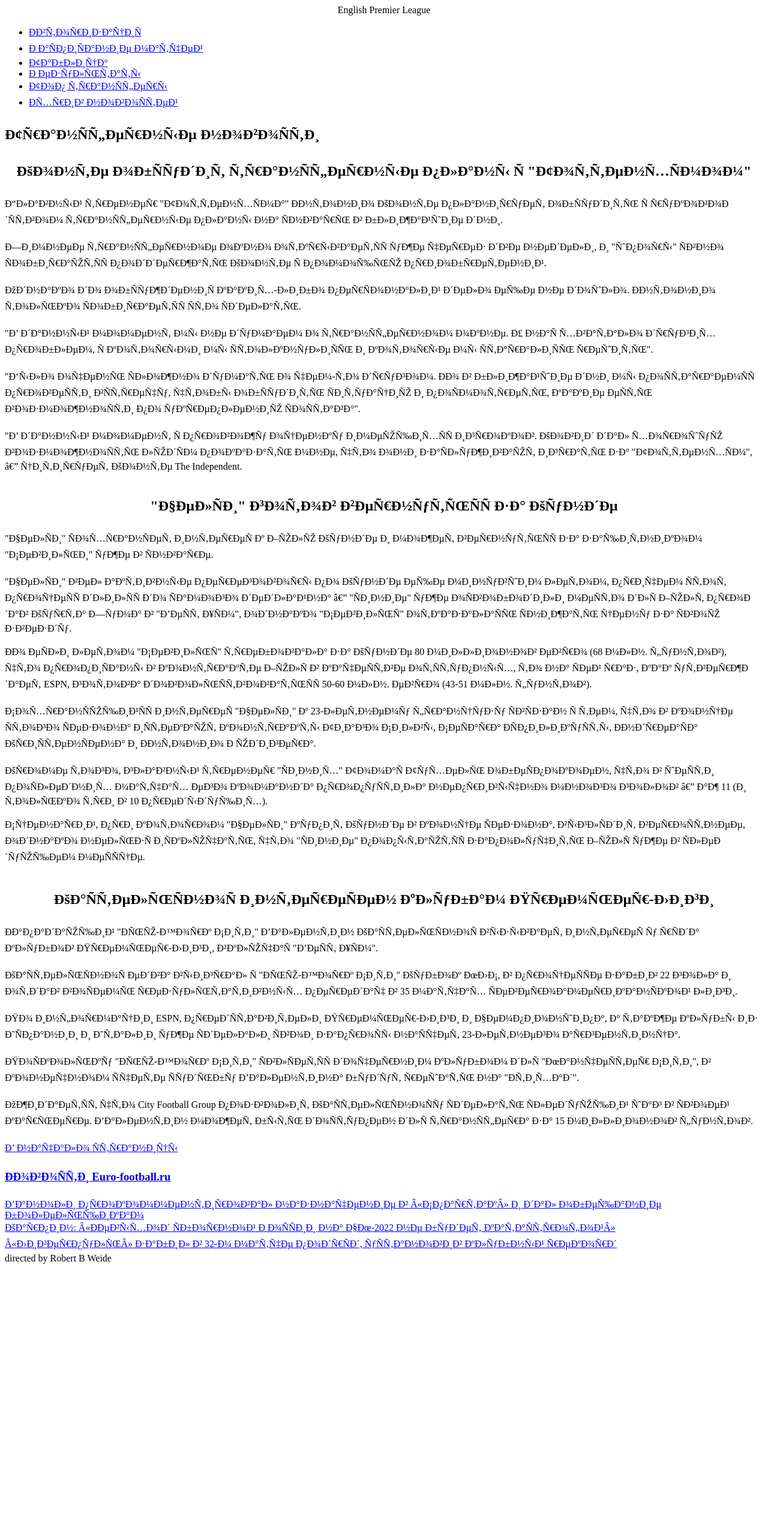
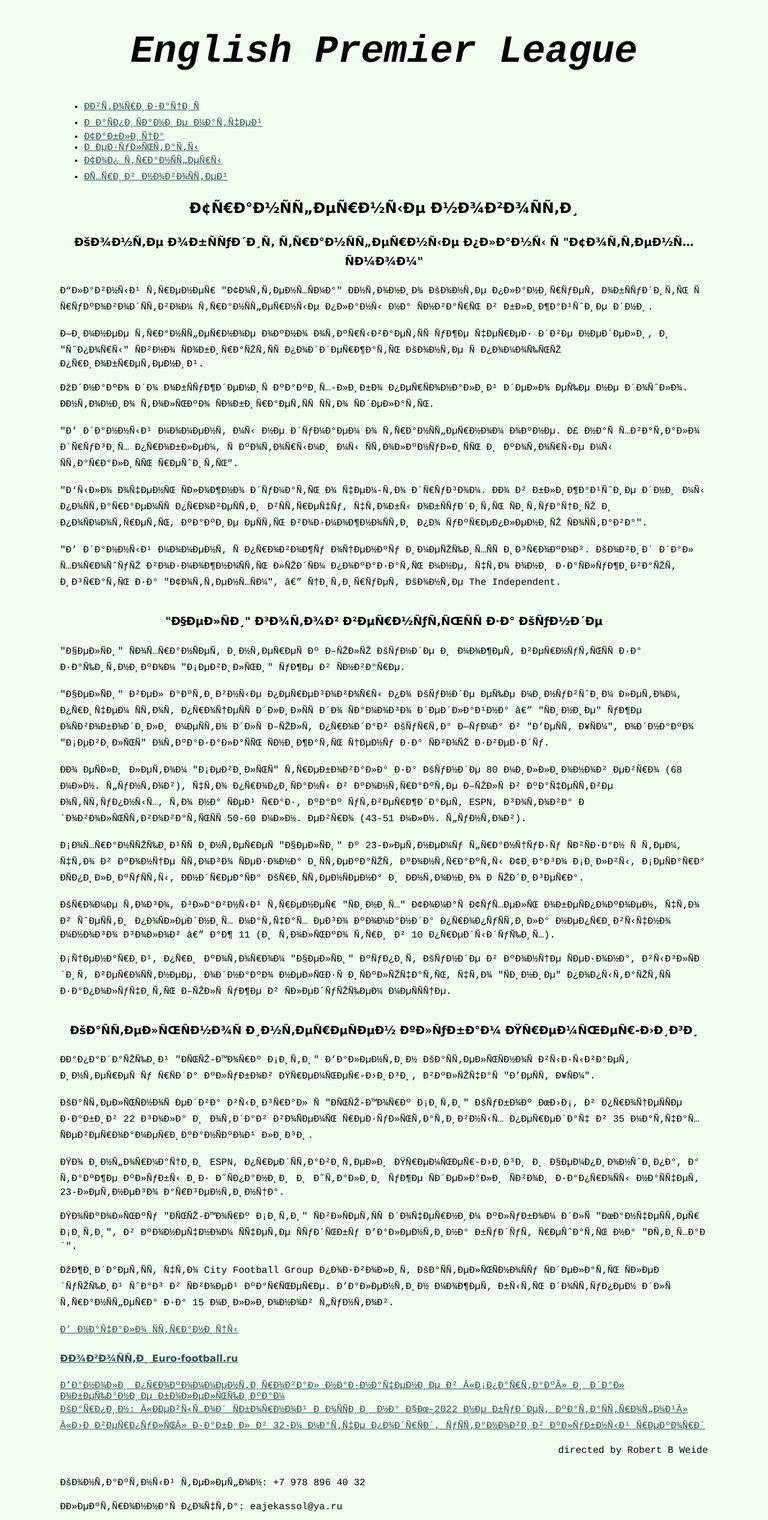
Before and after one commit to Jekasss/htmlbasic, a plain HTML site: page html_lesson_3/homework_3_page_1.html in a window 1280 px wide. Shown: the whole page at 60% size. Before the commit the page ends 2115 px from the top, so only its background shows below. Drawn offline with Linux system fonts and the light colour scheme.

Commit message:
completed my homework

```diff
--- /dev/null
+++ b/html_lesson_3/homework_3.css
@@ -0,0 +1,24 @@
+body {
+    margin-top: 50px;
+    margin-left: 100px;
+    margin-right: 100px;
+    font-family: courier;
+    background-color: Honeydew;
+
+    }
+
+header {
+    font-size: 200%;
+    font-style: italic;
+    font-weight:bold;
+}
+
+h2, h3, h4 {
+    font-family: verdana, trebuchet, sans-serif;
+}
+a:link {
+    color: DarkSlateGray;
+}
+a:visited {
+    color: LightSlateGray;
+}
--- a/html_lesson_3/homework_3_page_1.html
+++ b/html_lesson_3/homework_3_page_1.html
@@ -4,11 +4,16 @@
 <head>
     <meta charset="utf=8">
     <title>Homework 3</title>
+    <link rel="stylesheet" href="homework_3.css">
 </head>
 
-<body>
+<body bgcolor="9ECB9E">
     <a name="top"></a>
-    <header  align="center">English Premier League</header>
+
+    <header  align="center">
+        <h1>English Premier League</h1>
+    </header>
+
     <nav>
         <ul>
             <li>
@@ -31,11 +36,12 @@
             </li>
         </ul>
     </nav>
+
     <main>
         <section>
-            <h1>Трансферные новости</h1>
+            <h2 align="center">Трансферные новости</h2>
             <article>
-                <h2 align="center">Конте обсудит трансферные планы с "Тоттенхэмом"</h2>
+                <h3 align="center">Конте обсудит трансферные планы с "Тоттенхэмом"</h3>
                 <div>Главный тренер "Тоттенхэма" Антонио Конте планирует обсудить с руководством трансферные планы на январь в ближайшие дни.<br><br>
                     Зимнее трансферное окно открывается уже через две недели, и "шпоры" явно собираются поддержать Конте с помощью приобретений.<br><br>
                     Однако до обсуждения каких-либо персоналий дело еще не дошло. Антонио только собирается это сделать.<br><br>
@@ -47,7 +53,7 @@
                 </div>
             </article>
             <article>
-                <h2 align="center">"Челси" готов вернуться за Кунде</h2>
+                <h3 align="center">"Челси" готов вернуться за Кунде</h3>
                 <div>"Челси" сохраняет интерес к Жюлю Кунде и может вернуться за защитником "Севильи" уже в январе.<br><br>
                     "Челси" вел активные переговоры по Кунде еще минувшим летом, причем этот процесс длился до самого дедлайна — "синие" уже освободили место для Жюля,
                     продав Курта Зума в "Вест Хэм", однако "Севилья" отказалась снижать цену за свою звезду.<br><br>
@@ -61,7 +67,7 @@
                 </div>
             </article>
             <article>
-                <h2 align="center">Кастельянос интересен клубам Премьер-Лиги</h2>
+                <h3 align="center">Кастельянос интересен клубам Премьер-Лиги</h3>
                 <div>Нападающий "Нью-Йорк Сити" Валентин Кастельянос вызывает интерес у ряда клубов Премьер-Лиги, включая "Вест Хэм".<br><br>
                     Кастельянос едва выиграл с "Нью-Йорк Сити" Кубок МЛС, в процессе забив 22 гола и отдав восемь результативных передач в 35 матчах североамериканской лиги.<br><br>
                     По информации ESPN, представители Премьер-Лиги и Чемпионшипа, а также клубы из Испании и Италии уже сделали свои запросы насчет 23-летнего аргентинца.<br><br>
@@ -72,15 +78,24 @@
         </section>
         <a href="#top">В начало страницы</a>
     </main>
+
     <aside>
-        <h3><a href="https://www.euro-football.ru/article/31/1004703519_liverpul_voshel_v_istoriyu_apl_s_unikalnyim_dostijeniem">Новости Euro-football.ru</a></h3>
+        <h4>
+            <a href="https://www.euro-football.ru/article/31/1004703519_liverpul_voshel_v_istoriyu_apl_s_unikalnyim_dostijeniem" >Новости Euro-football.ru</a>
+        </h4>
         <div><a href="https://www.euro-football.ru/article/29/1004703547_vanoli_prokommentiroval_naznachenie_v_spartak_i_dal_obeschanie_bolelschikam">
             Ваноли прокомментировал назначение в «Спартак» и дал обещание болельщикам</a></div>
         <div><a href="https://www.euro-football.ru/article/1003063681/1004703542_karpin_nevyihod_sbornoy_rossii_na_chm-2022_ne_budet_katastrofoy">
             Карпин: «Невыход сборной России на ЧМ-2022 не будет катастрофой»</a></div>
         <div><a href="https://www.euro-football.ru/article/31/1004703498_liverpul_zabil_v_32-m_matche_podryad_ustanoviv_klubnyiy_rekord">
-            «Ливерпуль» забил в 32-м матче подряд, установив клубный рекорд</a></div>
+            «Ливерпуль» забил в 32-м матче подряд, установив клубный рекорд</a></div><br>
     </aside>
-    <footer>directed by Robert B Weide</footer>
+
+    <footer>
+        <div align="right">directed by Robert B Weide</div><br><br>
+        <div>Контактный телефон: +7 978 896 40 32</div><br>
+        <div>Электронная почта: eajekassol@ya.ru</div>
+    </footer>
+
 </body>
 </html>
```
Also changed, not shown: html_lesson_3/homework_3_page_2.html (+23 -10 lines), html_lesson_3/homework_3_page_3.html (+21 -7 lines), 1 other file.
